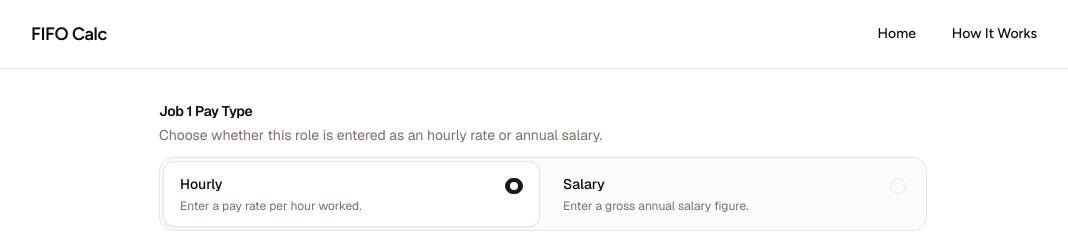
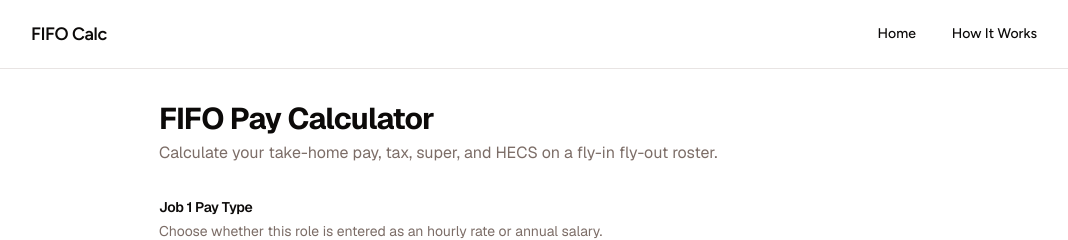
Before and after one commit to shameylynam/fifo-calc, a Next.js app: page / in a window 1280 px wide. Shown: the top 240 px of the page, without its empty margins (97-1165 px from the left). Built offline with nearby package versions, Linux system fonts and the light colour scheme; no server answers.

Commit message:
feat(a11y): add h1 heading to home page and mark TODO items complete
Agent-Logs-Url: https://github.com/shameylynam/fifo-calc/sessions/425c1478-9636-4861-acc6-bea55060793a

Co-authored-by: shameylynam <223403834+shameylynam@users.noreply.github.com>

```diff
--- a/src/app/page.tsx
+++ b/src/app/page.tsx
@@ -3,6 +3,15 @@ import { FifoCalculator } from "@/components/ui/forms/FifoCalculator";
 export default function Home() {
   return (
     <main className="row-start-2 flex min-h-[60vh] w-full flex-col items-center justify-center gap-8">
+      <div className="mx-auto w-full max-w-3xl space-y-1">
+        <h1 className="text-3xl font-bold tracking-tight">
+          FIFO Pay Calculator
+        </h1>
+        <p className="text-muted-foreground">
+          Calculate your take-home pay, tax, super, and HECS on a fly-in
+          fly-out roster.
+        </p>
+      </div>
       <FifoCalculator />
     </main>
   );
```
Also changed, not shown: 1 other file (tests, documents, lock files or other folders).
